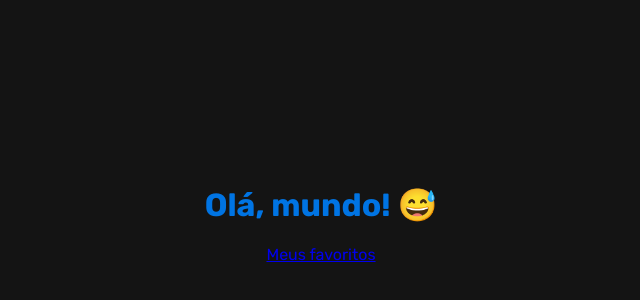
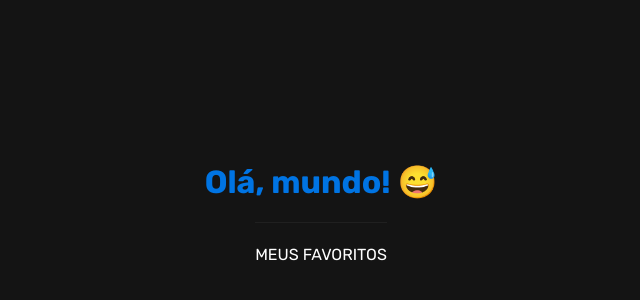
Before and after one commit to rdgrb/bookmarked, a Next.js app: page / in a window 1280 px wide. Shown: the part 186-486 px from the top of the page, without its empty margins (319-959 px from the left). Built offline with nearby package versions, Linux system fonts and the light colour scheme.

Commit message:
Adicionado layout da barra inferior de navegação

```diff
--- a/src/components/BottomNav/index.tsx
+++ b/src/components/BottomNav/index.tsx
@@ -1,9 +1,11 @@
 import React from 'react'
 import Link from "next/link";
 
+import styles from "./styles.module.scss";
+
 export function BottomNav() {
     return (
-        <nav>
+        <nav className={styles.bottomNavContainer}>
             <Link href="#">Meus favoritos</Link>
         </nav>
     )
--- a/src/components/BottomNav/styles.module.scss
+++ b/src/components/BottomNav/styles.module.scss
@@ -0,0 +1,16 @@
+.bottomNavContainer {
+    display: flex;
+    justify-content: center;
+    align-items: center;
+
+    height: 8vh;
+
+    border-top: 1px solid var(--light-gray);
+    background-color: var(--background);
+
+    a {
+        text-transform: uppercase;
+        text-decoration: none;
+        color: var(--text);
+    }
+}
```
